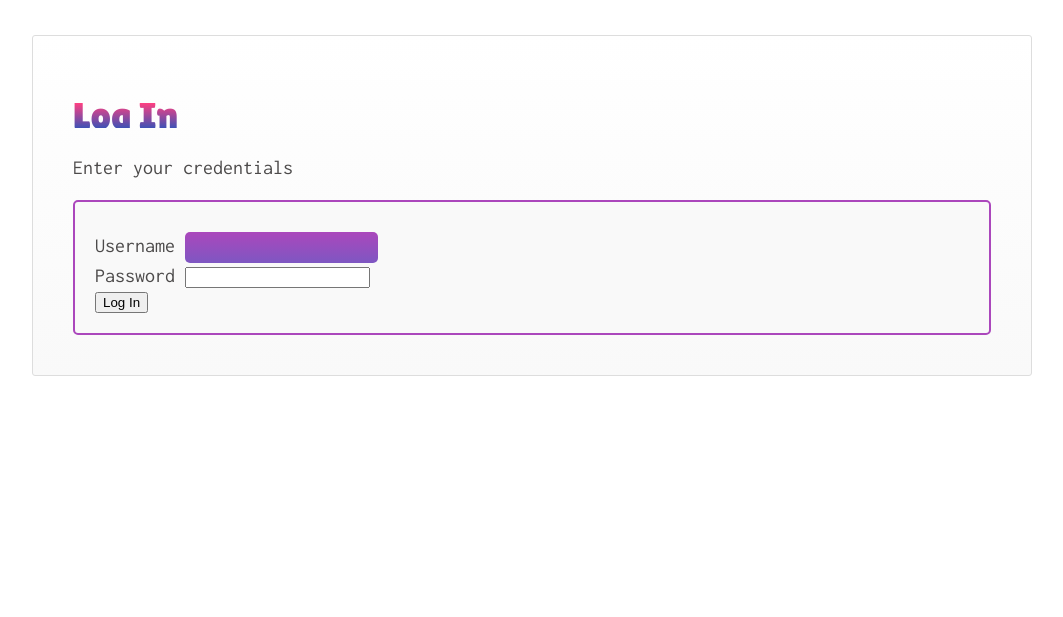
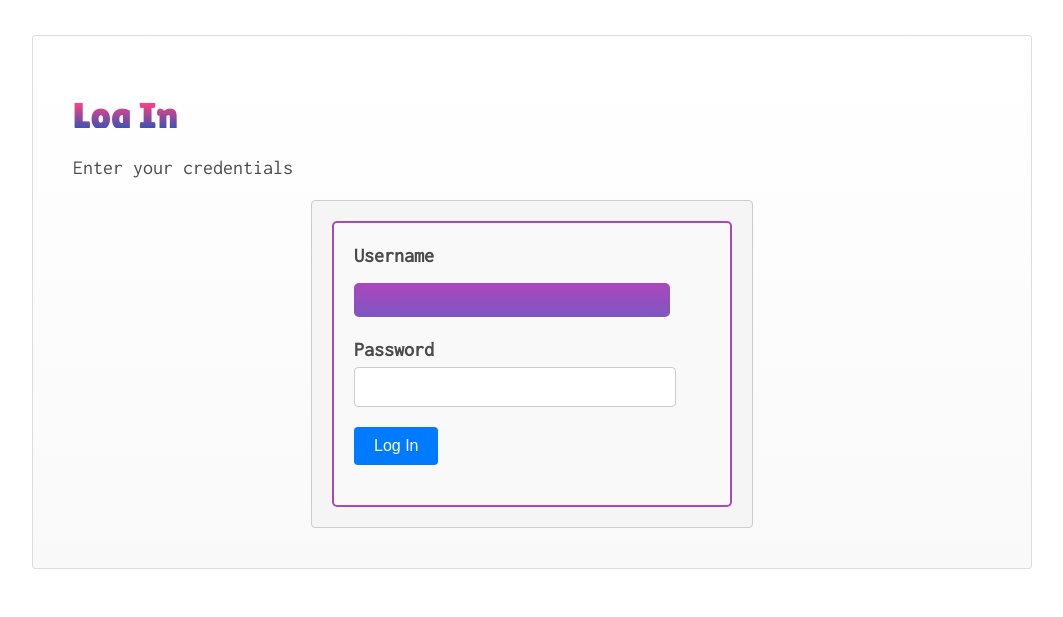
Before and after one commit to Veneloo/Color-Palette, a Flask app: page /login in a window 1280 px wide. Shown: the part 231-848 px from the top of the page, without its empty margins (108-1171 px from the left). Before the commit the page ends 607 px from the top, so only its background shows below. Run offline with Flask 3, Linux system fonts and the light colour scheme.

Commit message:
Updated Interface

```diff
--- /dev/null
+++ b/static/login.css
@@ -0,0 +1,63 @@
+/* login.css */
+
+/* Form container */
+.form-container {
+    width: 400px;
+    margin: 0 auto;
+    padding: 20px;
+    background-color: #f5f5f5;
+    border: 1px solid #ccc;
+    border-radius: 4px;
+  }
+
+  /* Form group */
+  .form-group {
+    margin-bottom: 20px;
+  }
+
+  /* Form label */
+  .form-label {
+    display: block;
+    font-weight: bold;
+    margin-bottom: 5px;
+  }
+
+  /* Form control */
+  .form-control {
+    width: 100%;
+    max-width: 300px; /* Adjust the maximum width as needed */
+    padding: 10px;
+    font-size: 16px;
+    border: 1px solid #ccc;
+    border-radius: 4px;
+  }
+
+  /* Error message */
+  .error {
+    color: red;
+    margin-top: 5px;
+  }
+
+  /* Submit button */
+  .btn {
+    display: inline-block;
+    padding: 10px 20px;
+    font-size: 16px;
+    border: none;
+    border-radius: 4px;
+    background-color: #4caf50;
+    color: #fff;
+    cursor: pointer;
+  }
+
+  .btn-primary {
+    background-color: #007bff;
+  }
+
+  .btn-primary:hover {
+    background-color: #0069d9;
+  }
+
+  .btn-primary:focus {
+    outline: none;
+  }
--- a/templates/layoutt.html
+++ b/templates/layoutt.html
@@ -8,6 +8,7 @@
   <link rel="stylesheet" type="text/css" href="{{ url_for('static', filename='main.css') }}">
   <link rel="stylesheet" type="text/css" href="{{ url_for('static', filename='personalized.css') }}">
   <link rel="stylesheet" type="text/css" href="{{ url_for('static', filename='random.css') }}">
+  <link rel="stylesheet" type="text/css" href="{{ url_for('static', filename='login.css') }}">
   <link href="https://fonts.googleapis.com/css2?family=Inconsolata&display=swap" rel="stylesheet">
   <link href="https://fonts.googleapis.com/css2?family=Anton&display=swap" rel="stylesheet">
 
```
Also changed, not shown: instance/site.db, 1 other file.
